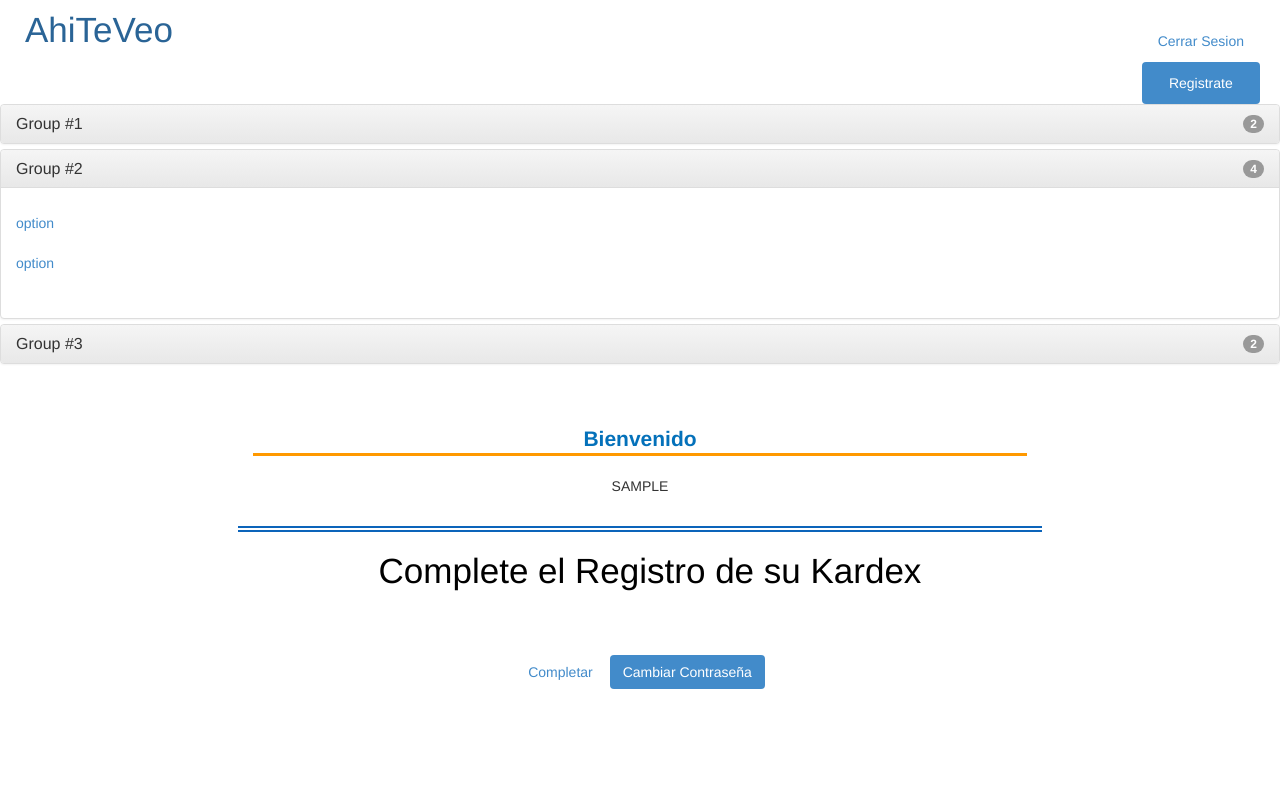
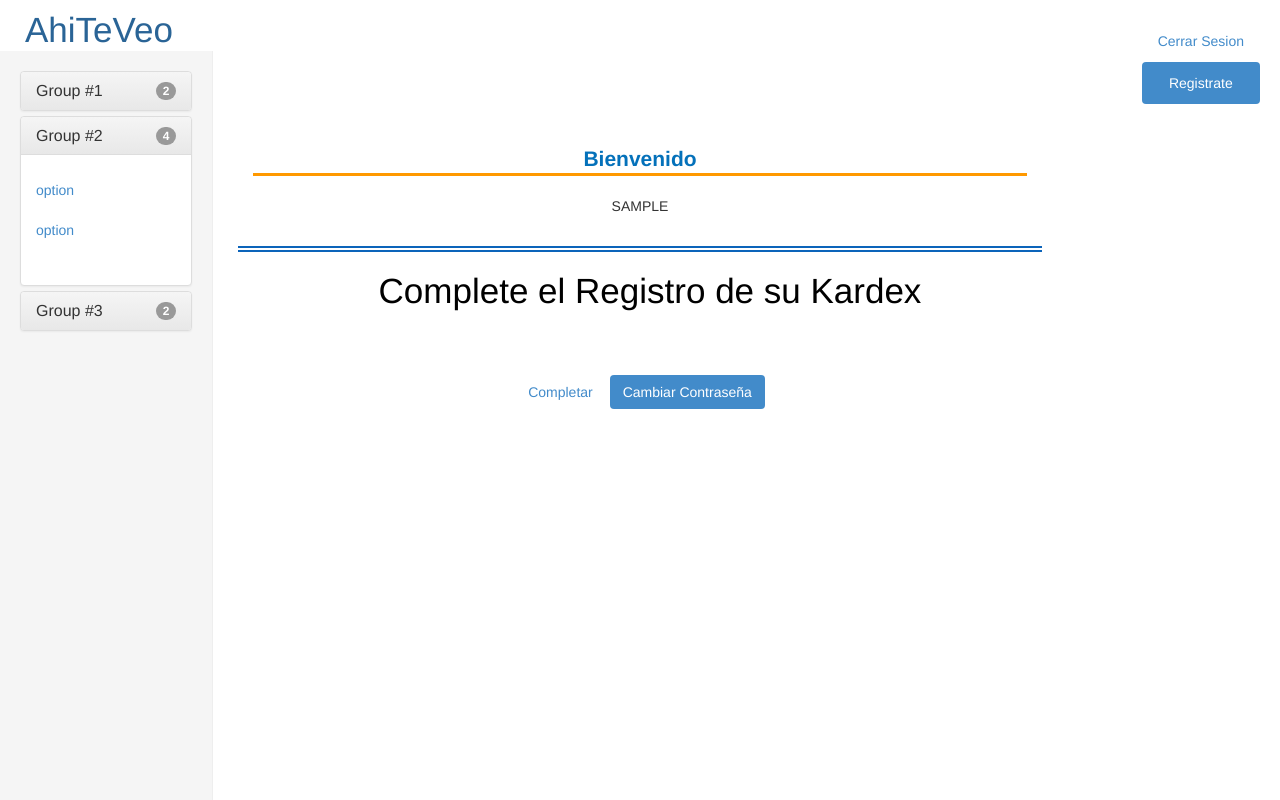
Before and after one commit to RogerMendez/ahiteveo, a Django app: a page that uses ahiteveo/Templates/base.html in a window 1280 px wide. Run offline with Django 3.2, Linux system fonts and the light colour scheme; the visitor is signed in with stand-in values (Sample User, id 1); parts of the project's set-up code (start-up, migrations or seed data) failed here and were passed over; some libraries are stand-ins or nearby versions.

Commit message:
Menu tipo acordion en base

```diff
--- a/ahiteveo/Templates/base.html
+++ b/ahiteveo/Templates/base.html
@@ -28,9 +28,9 @@
 
 <div class="container-fluid  margin-top">
     <div class="row">
-        <!--div class="col-sm-3 col-md-2 sidebar">
+        <div class="col-sm-3 col-md-2 sidebar">
             {% include '_menu.html' %}
-        </div-->
+        </div>
         <div class="col-sm-12 col-sm-offset-3 col-md-8 col-md-offset-2 main">
             {% block cuerpo %}
                 <div class="panel panel-default">
```
